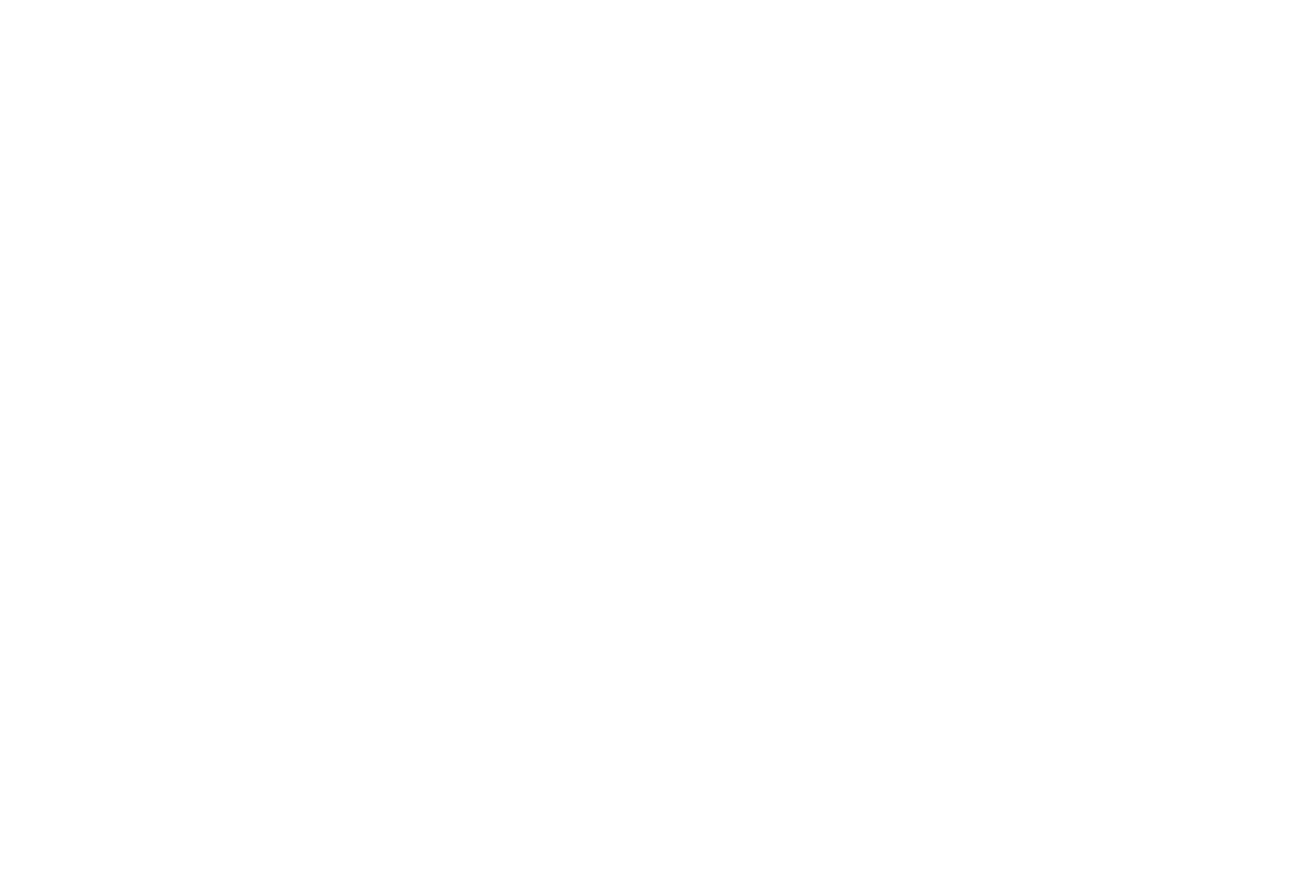
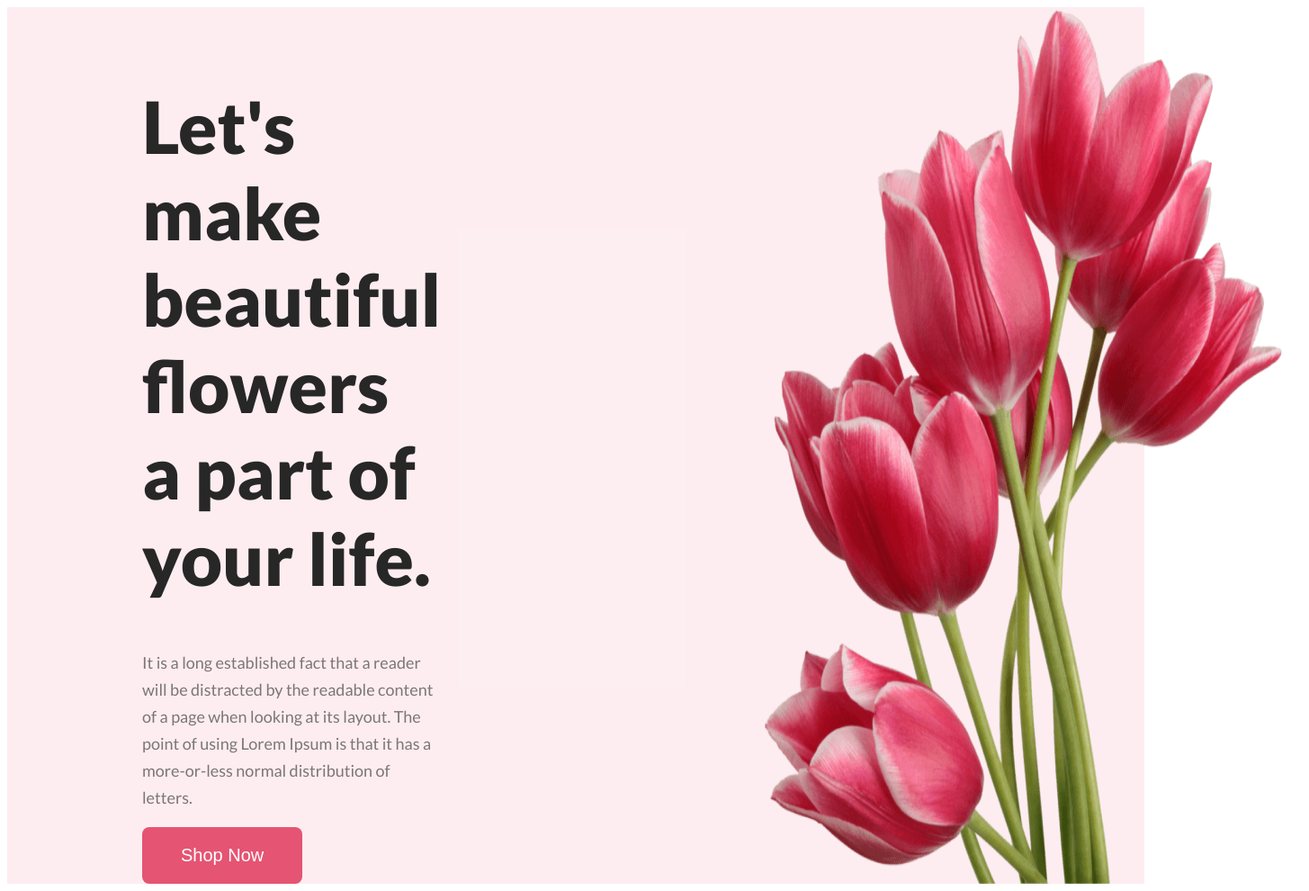
Before and after one commit to yusaislam48/Flower_Shop_Assignment, a plain HTML site: page index.html in a window 1280 px wide. Shown: the whole page at 90% size, 1455 px wide, since content can reach past the window. Before the commit the page ends 800 px from the top, so only its background shows below. Drawn offline with Linux system fonts and the light colour scheme.

Commit message:
header complete

```diff
--- a/index.html
+++ b/index.html
@@ -5,10 +5,22 @@
     <meta name="viewport" content="width=device-width, initial-scale=1.0">
     <title>Flower Shop</title>
     <link rel="stylesheet" href="style.css">
+    <link rel="preconnect" href="https://fonts.googleapis.com">
+    <link rel="preconnect" href="https://fonts.gstatic.com" crossorigin>
+    <link href="https://fonts.googleapis.com/css2?family=Lato:ital,wght@0,100;0,300;0,400;0,700;0,900;1,100;1,300;1,400;1,700;1,900&family=Open+Sans:ital,wght@0,300;0,400;0,500;0,600;0,700;0,800;1,300;1,400;1,500;1,600;1,700;1,800&display=swap" rel="stylesheet">
 </head>
+
 <body>
     <header>
+        <div class="banner">
+            <div class="banner-content">
+                <h1 class="header-title">Let's make beautiful flowers a part of your life.</h1>
+                <p class="header-paragraph">It is a long established fact that a reader will be distracted by the readable content of a page when looking at its layout. The point of using Lorem Ipsum is that it has a more-or-less normal distribution of letters.</p>
+                <button class="primary-button">Shop Now</button>
 
+            </div>
+        </div>
+            <img class="banner-image" src="Flower Asset/pngwing 10.png" alt="">
     </header>
     <main>
 
@@ -17,4 +29,5 @@
 
     </footer>
 </body>
+
 </html>
--- a/style.css
+++ b/style.css
@@ -0,0 +1,55 @@
+/* common shared styles */
+body{
+    font-family: 'lato' , sans-serif;
+}
+
+/* header section  */
+header{
+    background: rgba(229, 84, 115, 0.10);
+    margin: 0px;
+    display: flex;
+    /* padding: 30px 30px 0px 150px; */
+}
+.header-title{
+    color: #272727;
+    font-size: 80px;
+    font-style: normal;
+    font-weight: 800;
+}
+.header-paragraph{
+    color: rgba(39, 39, 39, 0.60);
+    font-family: Lato;
+    font-size: 18px;
+    font-style: normal;
+    font-weight: 400;
+    line-height: 30px;
+}
+.primary-button{
+    display: inline-flex;
+    padding: 20px 43px;
+    align-items: flex-start;
+    gap: 10px;
+    border-radius: 8px;
+    background: #E55473;
+    border: none;
+    color: white;
+    font-size: 20px;
+}
+
+.banner{
+    padding: 30px 30px 0px 150px;
+    display: flex;
+    align-items: center;
+    justify-content: space-between;
+}
+.banner .profile-picture{
+    width: 584px;
+    height: 676px;
+    flex-shrink: 0;
+}
+.banner-content{
+    max-width: 665px;
+}
+.banner-image{
+    padding-left: 300px;
+}
```
Also changed, not shown: 1 other file.
